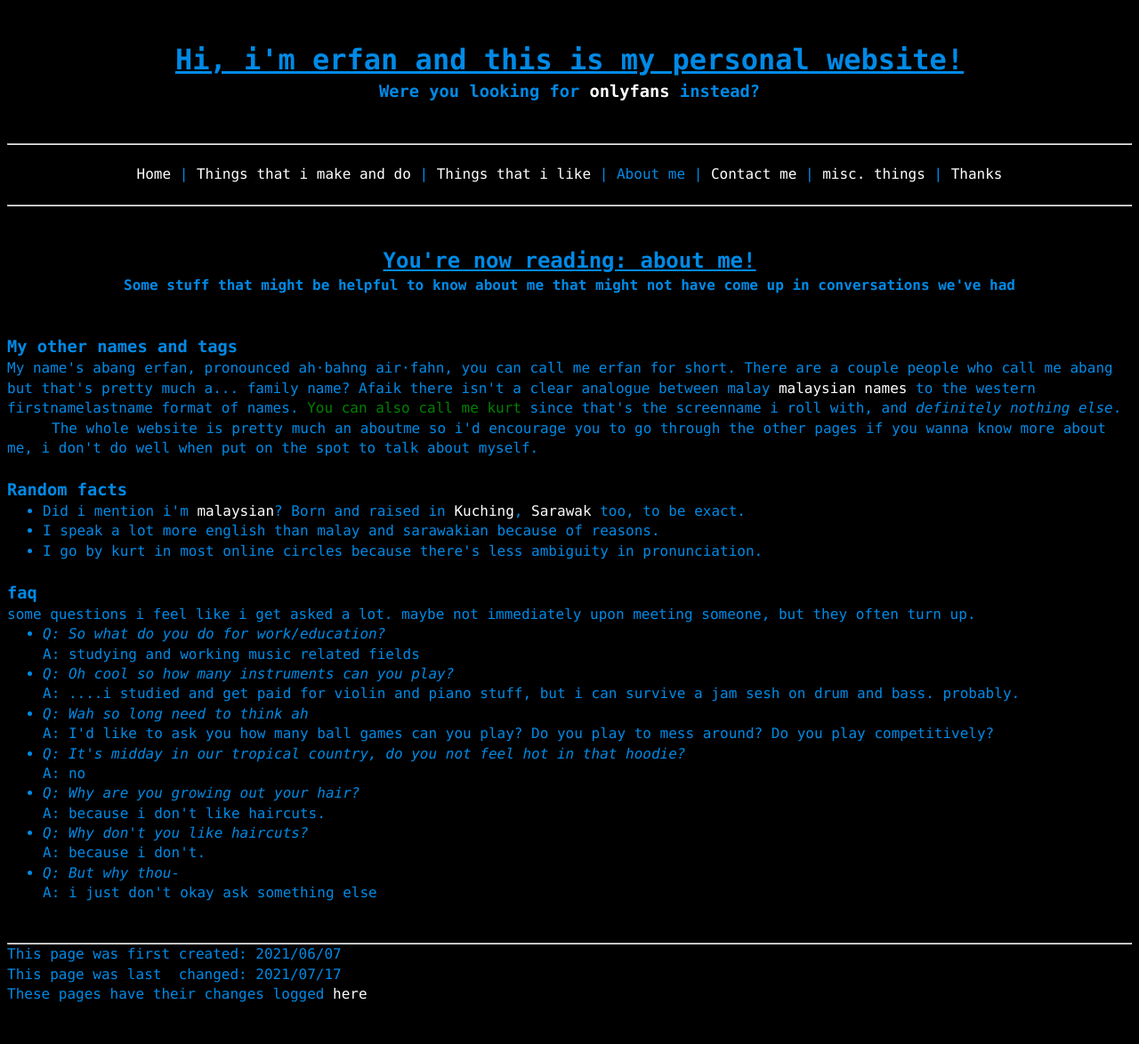
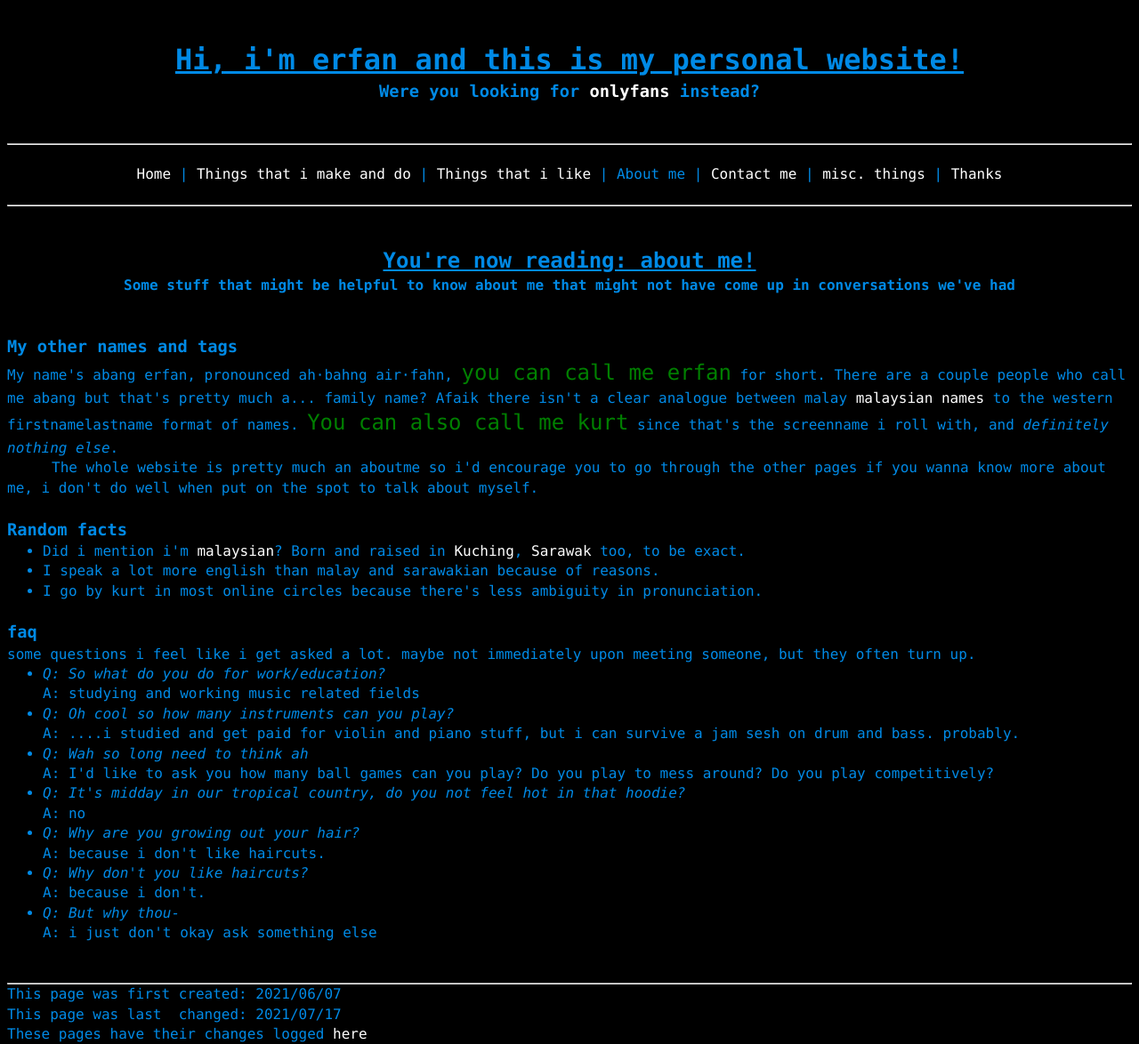
Before and after one commit to a-erfan-aa/a-erfan-aa.github.io, a Jekyll site: the page built from about.html, in a window 1280 px wide. Shown: the whole page at 89% size. Built offline with Jekyll 4.4.1, drawn with Linux system fonts in a browser that asks for light colours; before the commit the page ends 1130 px from its top, so only the background shows below that.

Commit message:
Update formatting on what people can call me in about.html

```diff
--- a/about.html
+++ b/about.html
@@ -15,7 +15,7 @@ lastChanged: 2021/07/17
 <!-- my other names and tags -->
 <div>
 	<h3>My other names and tags</h3>
-	<p>My name's abang erfan, pronounced ah·bahng air·fahn, <span >you can call me erfan</span> for short. There are a couple people who call me abang but that's pretty much a... family name? Afaik there isn't a clear analogue between malay <a href="https://en.wikipedia.org/wiki/Malaysian_names">malaysian names</a> to the western firstnamelastname format of names. <span style="color: green;">You can also call me kurt</span> since that's the screenname i roll with, and <i>definitely nothing else</i>.</p>
+	<p>My name's abang erfan, pronounced ah·bahng air·fahn, <span style="color: green;font-size: 150%;">you can call me erfan</span> for short. There are a couple people who call me abang but that's pretty much a... family name? Afaik there isn't a clear analogue between malay <a href="https://en.wikipedia.org/wiki/Malaysian_names">malaysian names</a> to the western firstnamelastname format of names. <span style="color: green;font-size: 150%;">You can also call me kurt</span> since that's the screenname i roll with, and <i>definitely nothing else</i>.</p>
 	<p style="text-indent: 50px;">The whole website is pretty much an aboutme so i'd encourage you to go through the other pages if you wanna know more about me, i don't do well when put on the spot to talk about myself.</p>
 </div>
 
```
